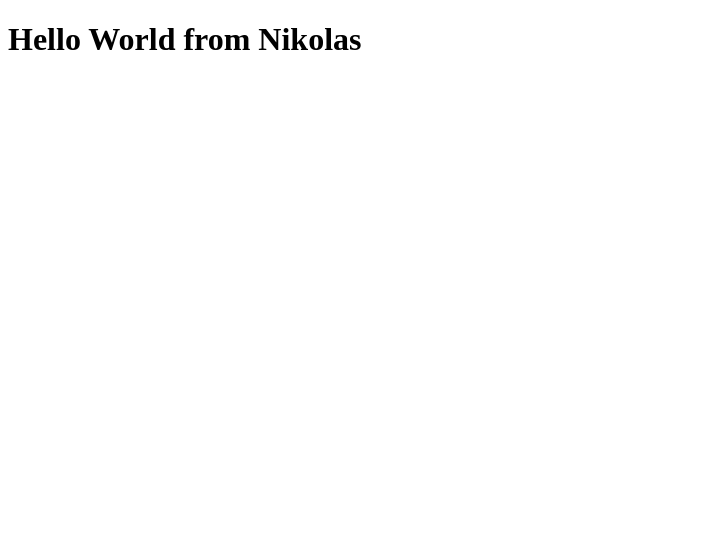
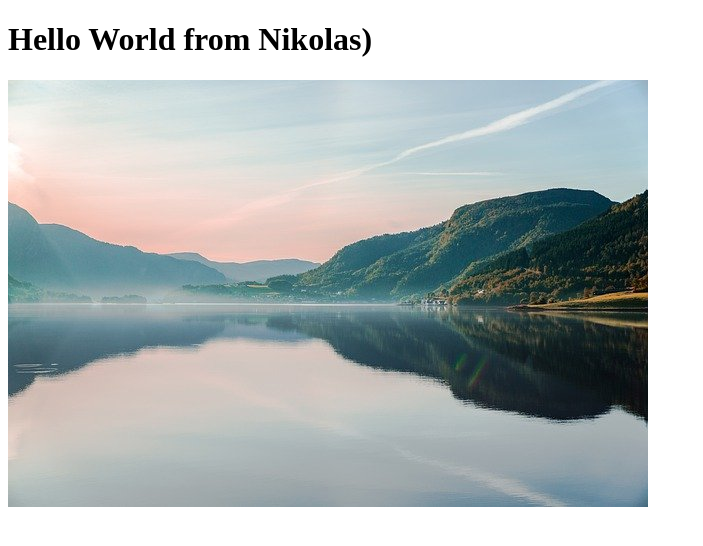
Before and after one commit to MykolaTsar/html-landing, a plain HTML site: page index.html in a window 1280 px wide. Shown: the whole page, without its empty margins (0-703 px from the left). Drawn offline with Linux system fonts and the light colour scheme.

Commit message:
new code

```diff
--- a/index.html
+++ b/index.html
@@ -9,7 +9,8 @@
 </head>
 <body>
     <header>
-        <h1>Hello World from Nikolas</h1>
+        <h1>Hello World from Nikolas)</h1>
+        <img src="img/norway.jpg" alt="picture">
     </header>
     <main>
 
```
Also changed, not shown: img/norway.jpg (added), img/woman.jpg (deleted).
